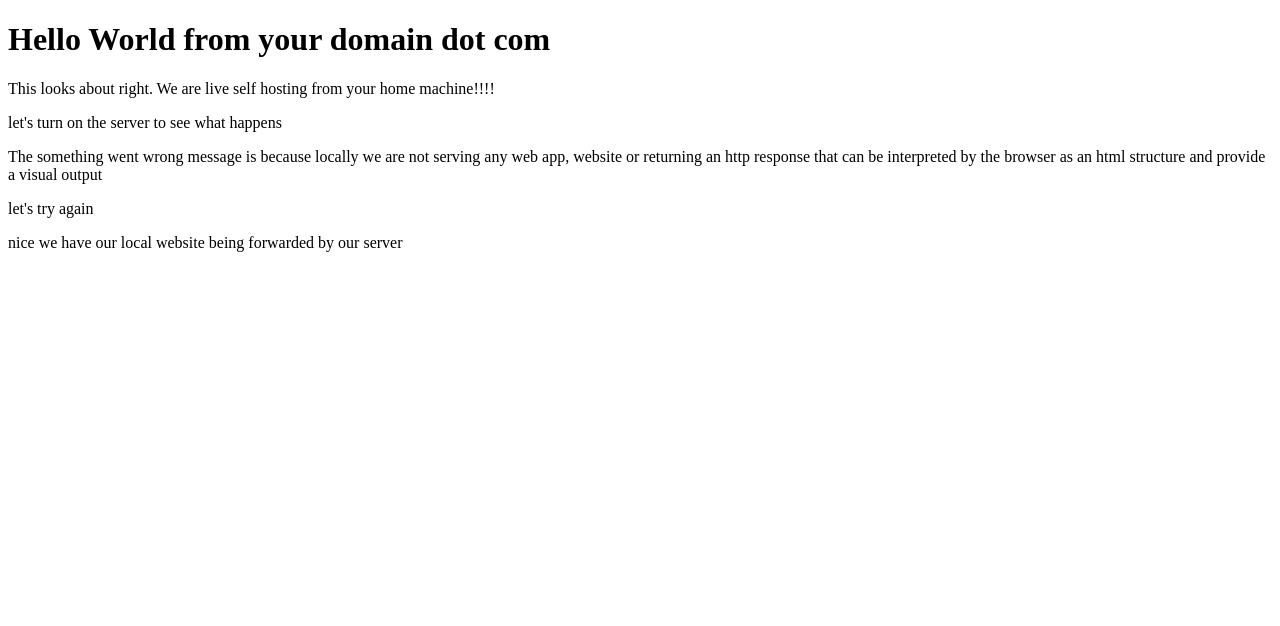
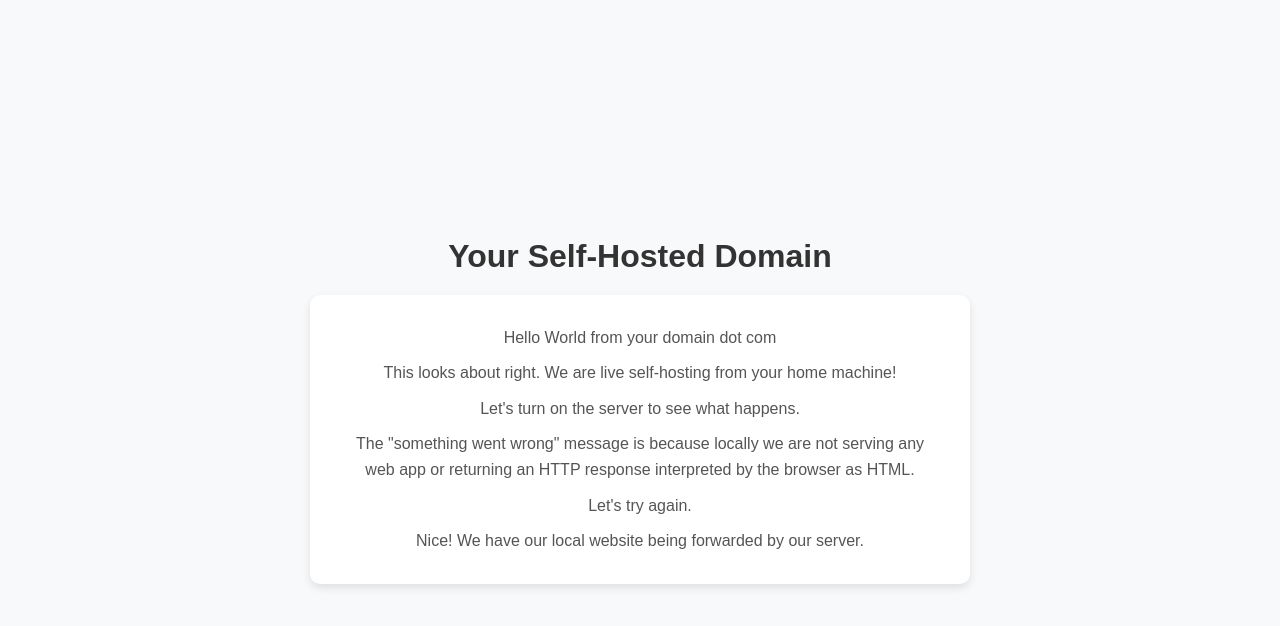
Before and after one commit to ndr3svt/selfhosting_server, a website: page public_app/public/index.html in a window 1280 px wide. Drawn offline with Linux system fonts and the light colour scheme.

Commit message:
updates style of self hosted domain

```diff
--- /dev/null
+++ b/public_app/public/css/style_v_1_2.css
@@ -0,0 +1,42 @@
+/* General Reset */
+body, html {
+    margin: 0;
+    padding: 0;
+    font-family: Arial, sans-serif;
+    box-sizing: border-box;
+    background-color: #f8f9fa; /* Light background color */
+    height: 100%;
+    display: flex;
+    justify-content: center;
+    align-items: center;
+}
+
+/* Container for title and card */
+.container {
+    text-align: center;
+}
+
+/* Title styling */
+.container h1 {
+    font-size: 2rem;
+    color: #333;
+    margin-bottom: 20px;
+    font-weight: 700;
+}
+
+/* Card styling */
+.card {
+    background-color: #fff;
+    border-radius: 10px;
+    padding: 20px 30px;
+    box-shadow: 0 4px 8px rgba(0, 0, 0, 0.1);
+    max-width: 600px;
+    margin: auto;
+}
+
+/* Card text styling */
+.card p {
+    margin: 10px 0;
+    color: #555;
+    line-height: 1.6;
+}
--- a/public_app/public/index.html
+++ b/public_app/public/index.html
@@ -5,20 +5,22 @@
     <meta name="viewport" content="width=device-width, initial-scale=1.0">
     <meta http-equiv="X-UA-Compatible" content="ie=edge">
     <script src="js/main.js"></script>
-
-        <link rel="stylesheet" href="css/stylesv2.css">
+    <link rel="stylesheet" href="css/style_v_1_2.css">
     <meta name="author" content="Andres Villa Torres aka ndr3svt">
     <meta name="description" content="your domain dot com">
-        <title>your domain dot com</title>
+    <title>Your Self-Hosted Domain</title>
 </head>
-    <body >
-
-        <h1>Hello World from your domain dot com</h1>
-        <p>This looks about right. We are live self hosting from your home machine!!!!</p>
-        <p> let's turn on the server to see what happens</p>
-        <p>The something went wrong message is because locally we are not serving any web app, website or returning an http response that can be interpreted by the browser as an html structure and provide a visual output</p>
-        <p>let's try again</p>
-        <p>nice we have our local website being forwarded by our server </p>
-
+<body>
+    <div class="container">
+        <h1>Your Self-Hosted Domain</h1>
+        <div class="card">
+            <p>Hello World from your domain dot com</p>
+            <p>This looks about right. We are live self-hosting from your home machine!</p>
+            <p>Let's turn on the server to see what happens.</p>
+            <p>The "something went wrong" message is because locally we are not serving any web app or returning an HTTP response interpreted by the browser as HTML.</p>
+            <p>Let's try again.</p>
+            <p>Nice! We have our local website being forwarded by our server.</p>
+        </div>
+    </div>
 </body>
 </html>
--- /dev/null
+++ b/public_app/public/js/main.js
@@ -0,0 +1 @@
+console.log('hello javascript')
--- a/server.js
+++ b/server.js
@@ -8,7 +8,7 @@ require('dotenv').config();
 
 
 let connection_index=0;
-const log_file = fs.createWriteStream(__dirname + '/debug.log', {flags : 'w'});
+const log_file = fs.createWriteStream(__dirname + '/debug.log', {flags : 'a'});
 const log_stdout = process.stdout;
 
 const customLog = function(d) {
```
Also changed, not shown: public_app/app.js (+6 -1 lines), 1 other file. Lines whose indentation alone changed are shown as unchanged.
